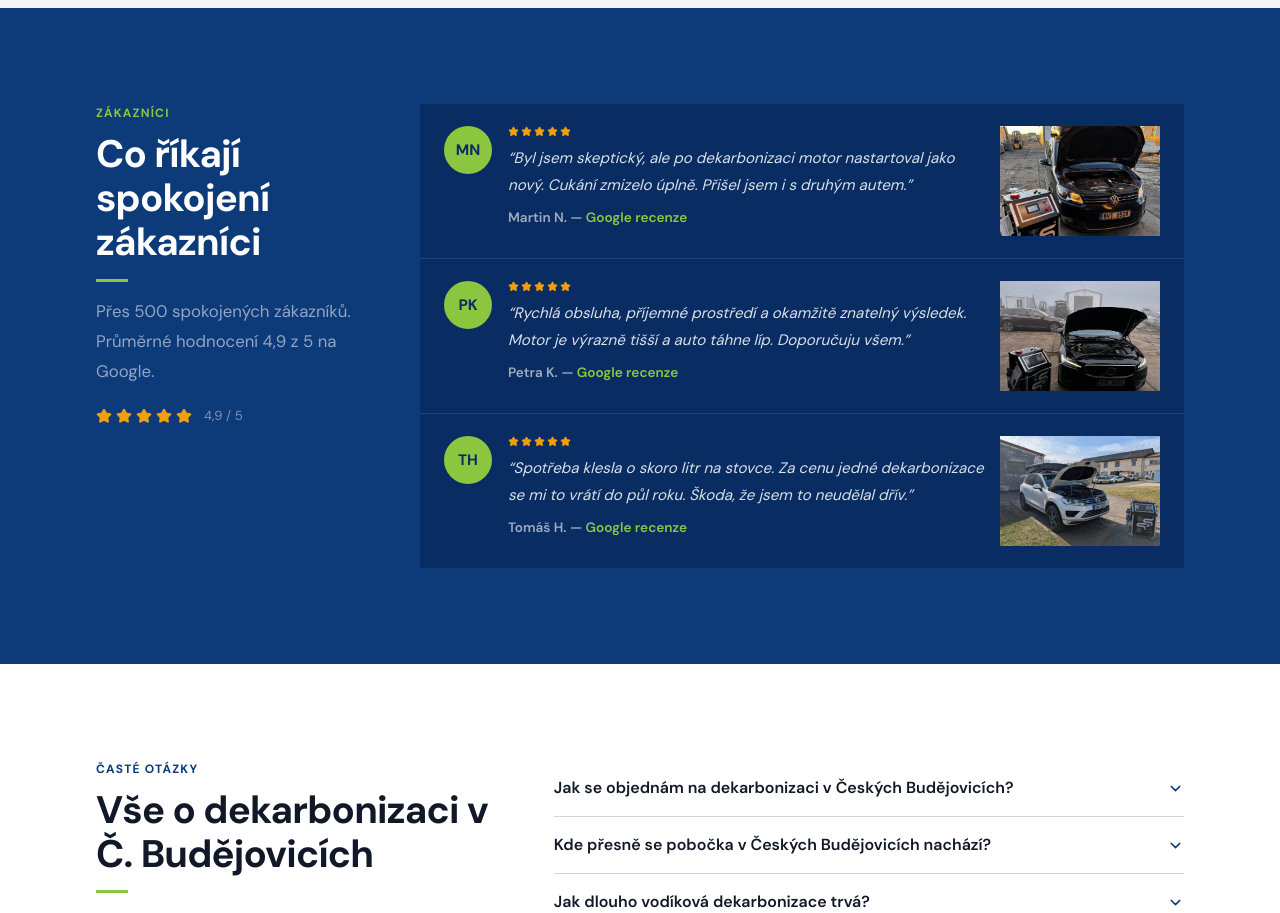
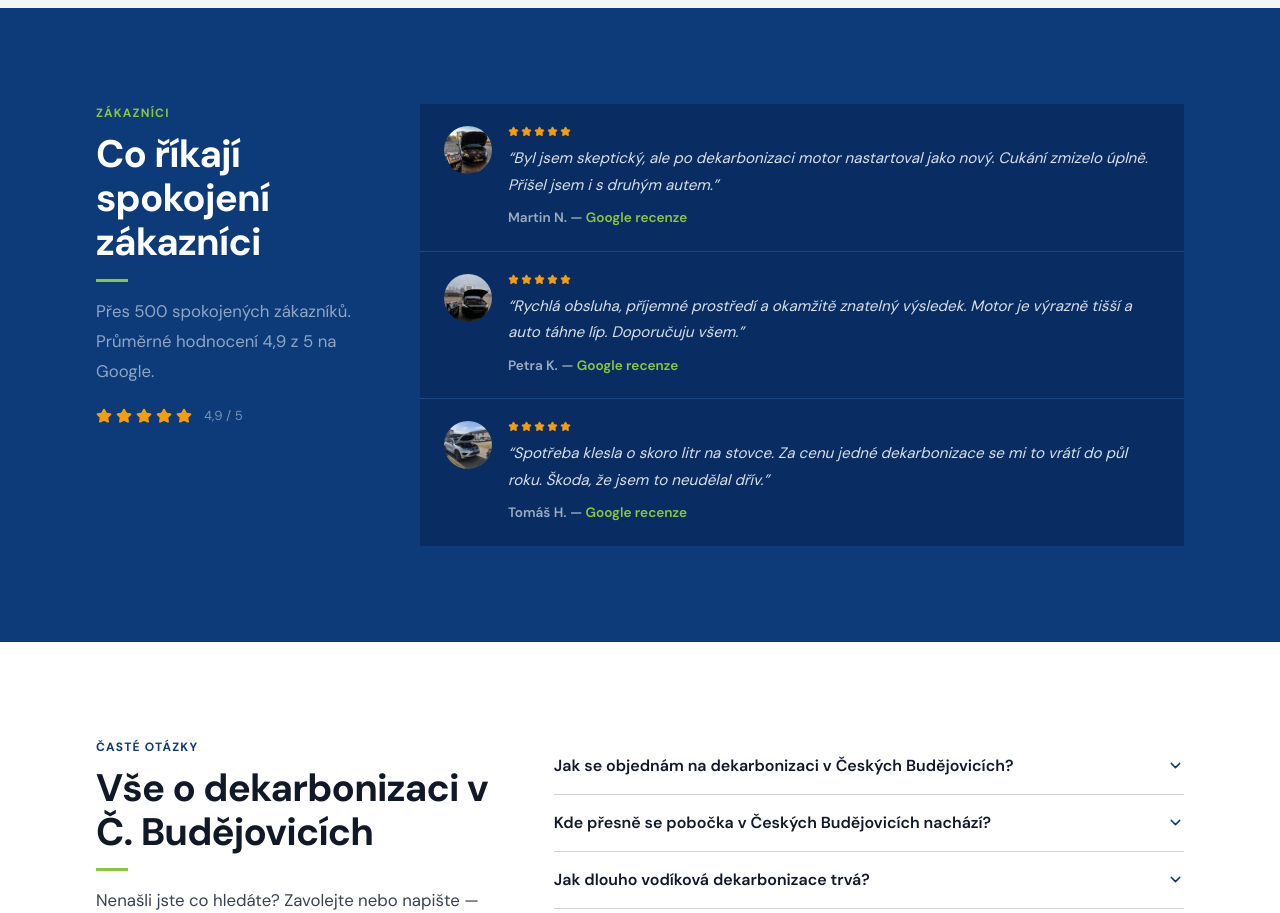
Before and after one commit to Boza-Analytics/bezkarbonu-landing, a Next.js app: page /dekarbonizace-ceske-budejovice in a window 1280 px wide. Shown: the part 3380-4293 px from the top of the page. Built offline with nearby package versions, Linux system fonts and the light colour scheme.

Commit message:
Replace initials circles with car photos in reviews on all pages
Co-Authored-By: Claude Sonnet 4.6 <noreply@anthropic.com>

```diff
--- a/app/dekarbonizace-ceske-budejovice/page.tsx
+++ b/app/dekarbonizace-ceske-budejovice/page.tsx
@@ -431,8 +431,8 @@ function Reviews() {
           <div className="grid grid-cols-1 gap-px" style={{ background: "rgba(255,255,255,0.06)" }}>
             {REVIEWS.map((r) => (
               <div key={r.name} className="flex flex-col sm:flex-row gap-4 items-start" style={{ background: C.navyDk, padding: "22px 24px" }}>
-                <div style={{ width: "48px", height: "48px", flexShrink: 0, borderRadius: "50%", background: C.lime, display: "flex", alignItems: "center", justifyContent: "center", fontWeight: 700, fontSize: "0.95rem", color: C.navyDk, fontFamily: FONT }}>
-                  {r.initials}
+                <div style={{ width: "48px", height: "48px", flexShrink: 0, borderRadius: "50%", overflow: "hidden", position: "relative" }}>
+                  <Image src={r.carImg} alt={`Auto zákazníka ${r.name}`} fill style={{ objectFit: "cover" }} />
                 </div>
                 <div style={{ flex: 1 }}>
                   <div className="flex gap-0.5 mb-2">
@@ -444,9 +444,6 @@ function Reviews() {
                   <div style={{ fontSize: "0.85rem", fontWeight: 600, color: "rgba(255,255,255,0.6)", fontFamily: FONT }}>
                     {r.name} &mdash; <span style={{ color: C.lime }}>Google recenze</span>
                   </div>
-                </div>
-                <div style={{ flexShrink: 0, width: "160px", overflow: "hidden" }} className="hidden sm:block">
-                  <Image src={r.carImg} alt={`Auto zákazníka ${r.name}`} width={320} height={240} style={{ width: "100%", height: "110px", objectFit: "cover", display: "block" }} />
                 </div>
               </div>
             ))}
--- a/app/dekarbonizace-liberec/page.tsx
+++ b/app/dekarbonizace-liberec/page.tsx
@@ -431,8 +431,8 @@ function Reviews() {
           <div className="grid grid-cols-1 gap-px" style={{ background: "rgba(255,255,255,0.06)" }}>
             {REVIEWS.map((r) => (
               <div key={r.name} className="flex flex-col sm:flex-row gap-4 items-start" style={{ background: C.navyDk, padding: "22px 24px" }}>
-                <div style={{ width: "48px", height: "48px", flexShrink: 0, borderRadius: "50%", background: C.lime, display: "flex", alignItems: "center", justifyContent: "center", fontWeight: 700, fontSize: "0.95rem", color: C.navyDk, fontFamily: FONT }}>
-                  {r.initials}
+                <div style={{ width: "48px", height: "48px", flexShrink: 0, borderRadius: "50%", overflow: "hidden", position: "relative" }}>
+                  <Image src={r.carImg} alt={`Auto zákazníka ${r.name}`} fill style={{ objectFit: "cover" }} />
                 </div>
                 <div style={{ flex: 1 }}>
                   <div className="flex gap-0.5 mb-2">
@@ -444,9 +444,6 @@ function Reviews() {
                   <div style={{ fontSize: "0.85rem", fontWeight: 600, color: "rgba(255,255,255,0.6)", fontFamily: FONT }}>
                     {r.name} &mdash; <span style={{ color: C.lime }}>Google recenze</span>
                   </div>
-                </div>
-                <div style={{ flexShrink: 0, width: "160px", overflow: "hidden" }} className="hidden sm:block">
-                  <Image src={r.carImg} alt={`Auto zákazníka ${r.name}`} width={320} height={240} style={{ width: "100%", height: "110px", objectFit: "cover", display: "block" }} />
                 </div>
               </div>
             ))}
--- a/app/page.tsx
+++ b/app/page.tsx
@@ -813,8 +813,8 @@ function Reviews() {
           <div className="grid grid-cols-1 gap-px" style={{ background: "rgba(255,255,255,0.06)" }}>
             {REVIEWS.map((r) => (
               <div key={r.name} className="flex flex-col sm:flex-row gap-4 items-start" style={{ background: C.navyDk, padding: "22px 24px" }}>
-                <div style={{ width: "48px", height: "48px", flexShrink: 0, borderRadius: "50%", background: C.lime, display: "flex", alignItems: "center", justifyContent: "center", fontWeight: 700, fontSize: "0.95rem", color: C.navyDk, fontFamily: FONT }}>
-                  {r.initials}
+                <div style={{ width: "48px", height: "48px", flexShrink: 0, borderRadius: "50%", overflow: "hidden", position: "relative" }}>
+                  <Image src={r.carImg} alt={`Auto zákazníka ${r.name}`} fill style={{ objectFit: "cover" }} />
                 </div>
                 <div style={{ flex: 1 }}>
                   <div className="flex gap-0.5 mb-2">
@@ -826,9 +826,6 @@ function Reviews() {
                   <div style={{ fontSize: "0.85rem", fontWeight: 600, color: "rgba(255,255,255,0.6)", fontFamily: FONT }}>
                     {r.name} &mdash; <span style={{ color: C.lime }}>Google recenze</span>
                   </div>
-                </div>
-                <div style={{ flexShrink: 0, width: "160px", overflow: "hidden" }} className="hidden sm:block">
-                  <Image src={r.carImg} alt={`Auto zákazníka ${r.name}`} width={320} height={240} style={{ width: "100%", height: "110px", objectFit: "cover", display: "block" }} />
                 </div>
               </div>
             ))}
```
